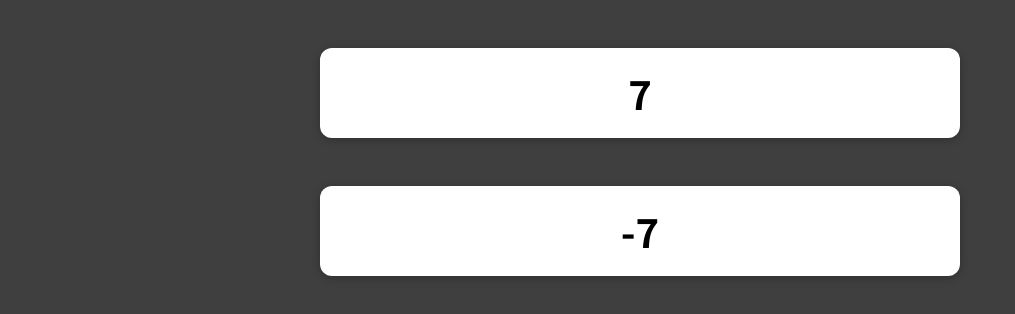
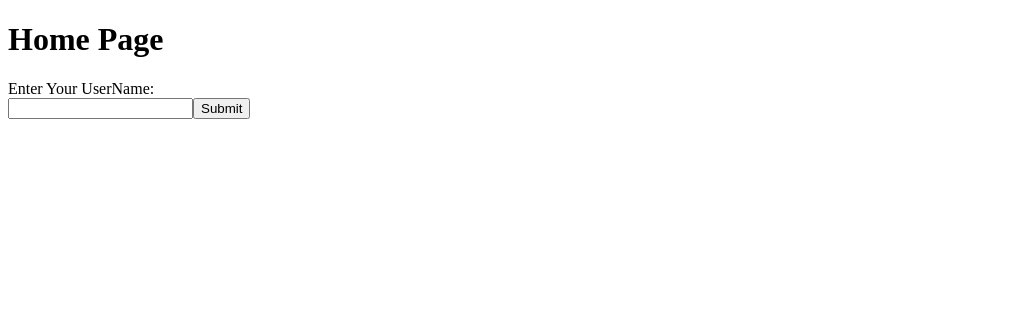
Before and after one commit to shubham-sapkal/custom-subdomain, a React (Create React App) app: page / in a window 1280 px wide. Shown: the top 314 px of the page, without its empty margins (0-1015 px from the left). Built offline with nearby package versions, Linux system fonts and the light colour scheme.

Commit message:
Updated Routes

```diff
--- a/package.json
+++ b/package.json
@@ -8,6 +8,7 @@
     "@testing-library/user-event": "^13.5.0",
     "react": "^18.2.0",
     "react-dom": "^18.2.0",
+    "react-router-dom": "^6.22.0",
     "react-scripts": "5.0.1",
     "web-vitals": "^2.1.4"
   },
--- a/src/App.js
+++ b/src/App.js
@@ -1,14 +1,22 @@
-import React from 'react';
-import BackwardCounter from './components/BackwardCounter';
-import ForwardCounter from './components/ForwardCounter';
+import { Routes, Route } from "react-router-dom";
+import Profile from "./components/Profile";
+import Home from "./components/Home";
 
-function App() {
-  return (
-    <React.Fragment>
-      <ForwardCounter />
-      <BackwardCounter />
-    </React.Fragment>
-  );
+export const App = () => {
+
+    const parts = window.location.hostname.split('.');
+
+    if( parts.length !== 2){
+        return (
+            <Routes>
+                <Route path="/" element={<Home />} />
+            </Routes>
+        )
+    }
+
+    return (
+        <Routes>
+            <Route path="/" element={<Profile />} />
+        </Routes>
+    )
 }
-
-export default App;
--- a/src/components/BackwardCounter.js
+++ /dev/null
@@ -1,22 +0,0 @@
-// import { useState, useEffect } from 'react';
-
-import Card from './Card';
-import useCounter from '../hooks/use-counter';
-
-const BackwardCounter = () => {
-  // const [counter, setCounter] = useState(0);
-
-  // useEffect(() => {
-  //   const interval = setInterval(() => {
-  //     setCounter((prevCounter) => prevCounter - 1);
-  //   }, 1000);
-
-  //   return () => clearInterval(interval);
-  // }, []);
-
-  const counter = useCounter(false);
-
-  return <Card>{counter}</Card>;
-};
-
-export default BackwardCounter;
--- a/src/components/Card.js
+++ /dev/null
@@ -1,7 +0,0 @@
-import classes from './Card.module.css';
-
-const Card = (props) => {
-  return <div className={classes.card}>{props.children}</div>;
-};
-
-export default Card;
--- a/src/components/Card.module.css
+++ /dev/null
@@ -1,11 +0,0 @@
-.card {
-  max-width: 40rem;
-  margin: 3rem auto;
-  background-color: white;
-  padding: 1rem;
-  border-radius: 12px;
-  box-shadow: 0 2px 8px rgba(0, 0, 0, 0.25);
-  text-align: center;
-  font-size: 2.5rem;
-  font-weight: bold;
-}
--- a/src/components/ForwardCounter.js
+++ /dev/null
@@ -1,24 +0,0 @@
-// import { useState, useEffect } from 'react';
-import useCounter from '../hooks/use-counter';
-
-import Card from './Card';
-
-const ForwardCounter = () => {
-
-
-  // const [counter, setCounter] = useState(0);
-
-  // useEffect(() => {
-  //   const interval = setInterval(() => {
-  //     setCounter((prevCounter) => prevCounter + 1);
-  //   }, 1000);
-
-  //   return () => clearInterval(interval);
-  // }, []);
-
-  const counter = useCounter();
-
-  return <Card>{counter}</Card>;
-};
-
-export default ForwardCounter;
--- /dev/null
+++ b/src/components/Home.jsx
@@ -0,0 +1,35 @@
+import { useState } from "react";
+
+const Home = () => {
+
+    const [name, setName] = useState("");
+
+    const nameChangeHandler = e =>
+    {
+        setName(e.target.value);
+    }
+
+    const submitHandler = (e) => {
+        e.preventDefault();
+
+        // console.log("Function called!");
+
+        // navigate('shubham.localhost:3000/', {replace: true} );
+
+        window.location.hostname = `${name}.localhost`;
+    }
+
+    return (
+        <>
+            <h1>Home Page</h1>
+            <form onSubmit={submitHandler} >
+                <label htmlFor="username">Enter Your UserName:</label><br />
+                <input type="text" onChange={nameChangeHandler} />
+                <button type="submit">Submit</button>
+            </form>
+        </>
+    )
+
+}
+
+export default Home;
--- /dev/null
+++ b/src/components/Profile.jsx
@@ -0,0 +1,13 @@
+
+
+const Profile = () => {
+
+    const subdomain = window.location.host.split('.')[0];
+
+    return (
+        <h1> Welcome { subdomain } </h1>
+    )
+
+}
+
+export default Profile;
--- a/src/hooks/use-counter.js
+++ /dev/null
@@ -1,26 +0,0 @@
-import { useState, useEffect } from "react";
-
-const useCounter = (forwards = true) => {
-
-    const [counter, setCounter] = useState(0);
-
-    useEffect(() => {
-        const interval = setInterval(() => {
-
-            if(forwards)
-                setCounter((prevCounter) => prevCounter + 1);
-            else
-                setCounter((prevCounter) => prevCounter - 1);
-
-        }, 1000);
-
-        return () => clearInterval(interval);
-
-    }, [forwards]);
-
-
-    return counter;
-
-};
-
-export default useCounter;
--- a/src/index.css
+++ /dev/null
@@ -1,14 +0,0 @@
-@import url('https://fonts.googleapis.com/css2?family=Noto+Sans+JP:wght@400;700&display=swap');
-
-* {
-  box-sizing: border-box;
-}
-
-html {
-  font-family: 'Noto Sans JP', sans-serif;
-}
-
-body {
-  margin: 0;
-  background-color: #3f3f3f;
-}
```
Also changed, not shown: src/index.js (+4 -4 lines), 1 other file (tests, documents, lock files or other folders).
